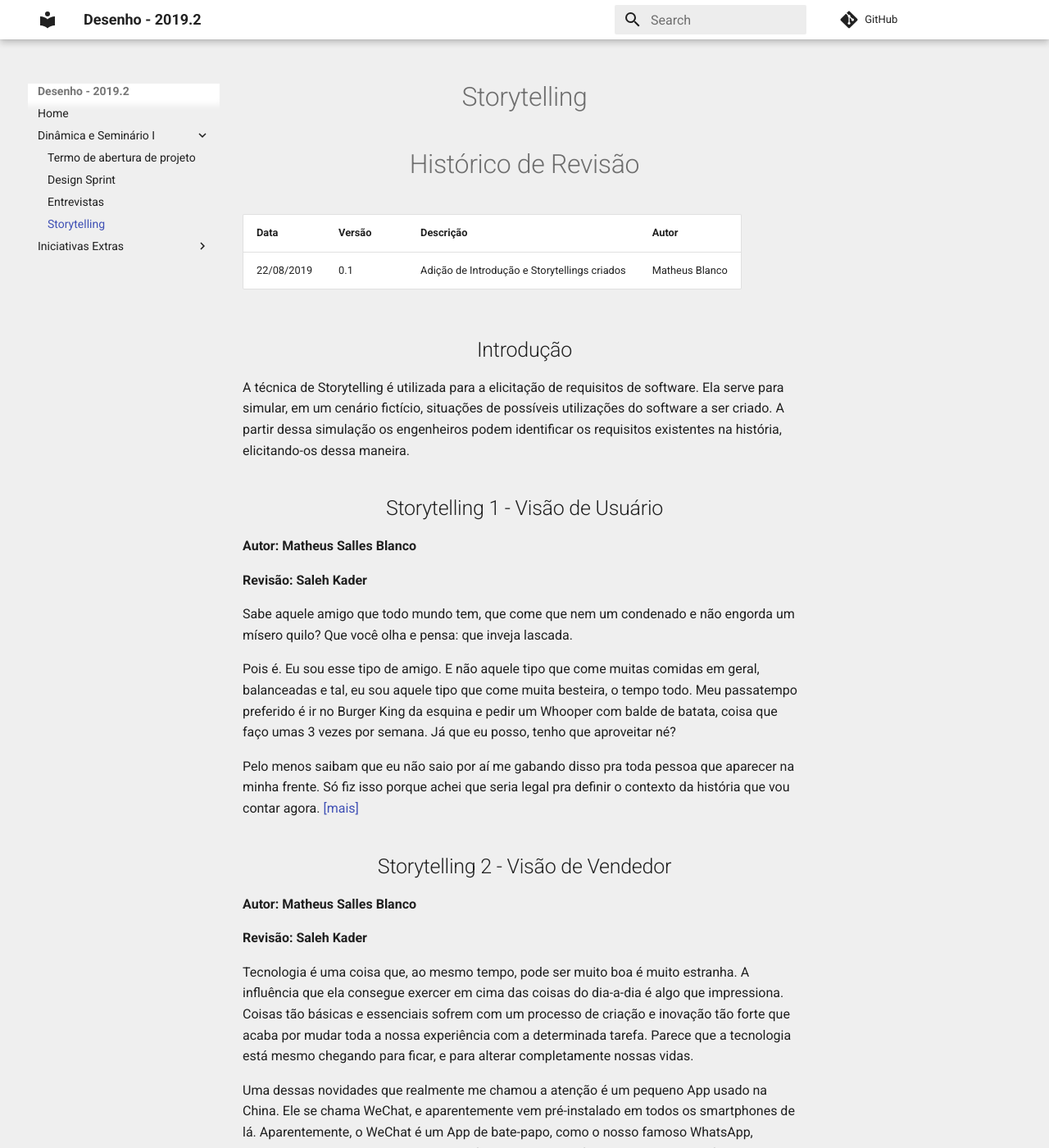
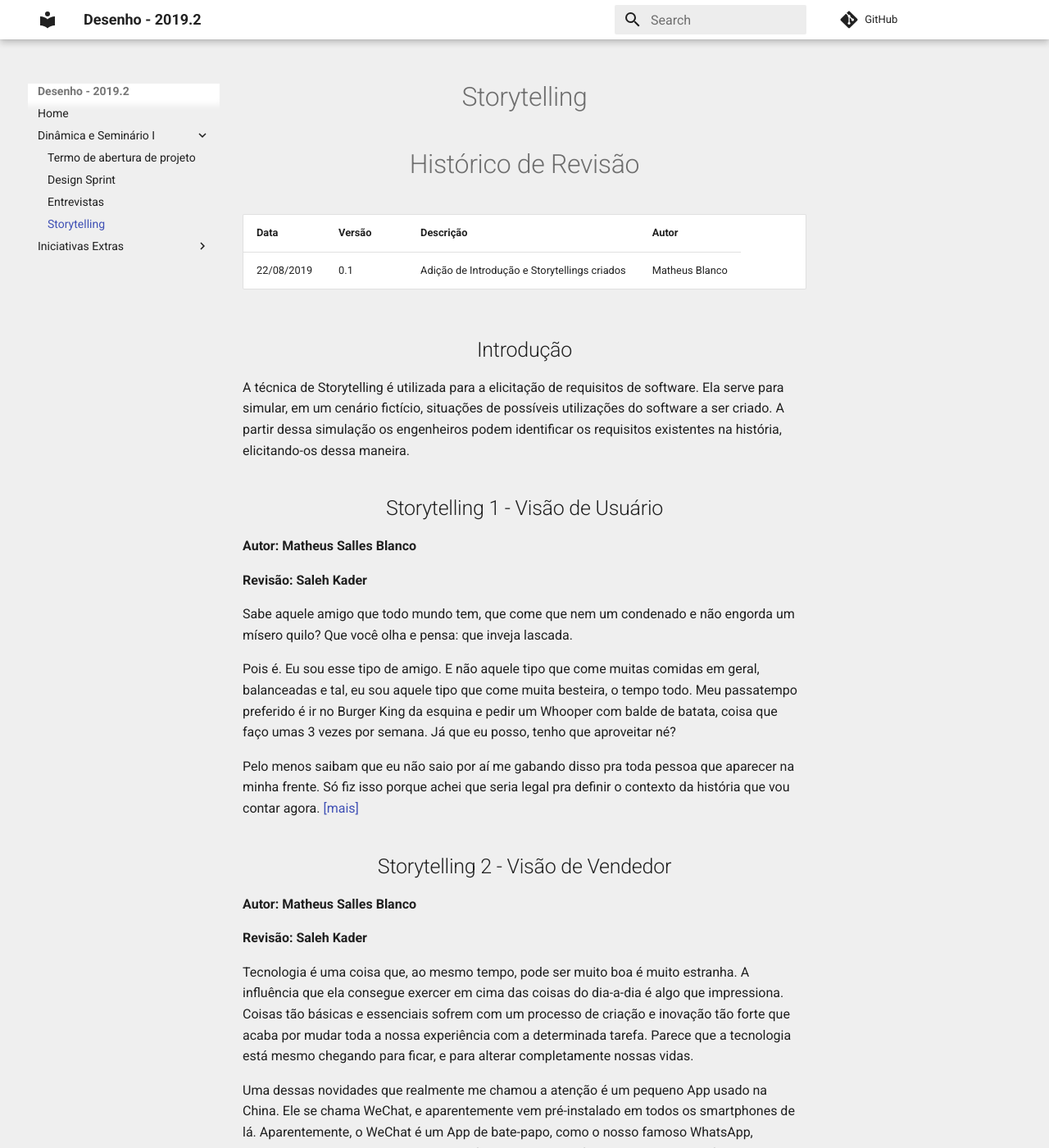
Before and after one commit to fga-desenho-2019-2/Wiki, an MkDocs documentation site: the page built from docs/seminario1/storytelling.md, in a window 1280 px wide and 1400 px high. Shown: the whole window at 82% size. Built offline with MkDocs 1.6.1 and Material for MkDocs 9.7.7, drawn with Linux system fonts in a browser that asks for light colours; comment, search, counter and statistics services are not loaded; old or Windows-style settings are respelled for this version of MkDocs.

Commit message:
Alterando tabelas para ficarem com 100% de width

```diff
--- /dev/null
+++ b/docs/css/extra.css
@@ -0,0 +1,3 @@
+.md-typeset__table {
+    width: 100%;
+}
--- a/mkdocs.yml
+++ b/mkdocs.yml
@@ -21,6 +21,7 @@
 
 extra_css:
   - css/landing-page.css
+  - css/extra.css
 
 lang:
   - 'pt'
```
